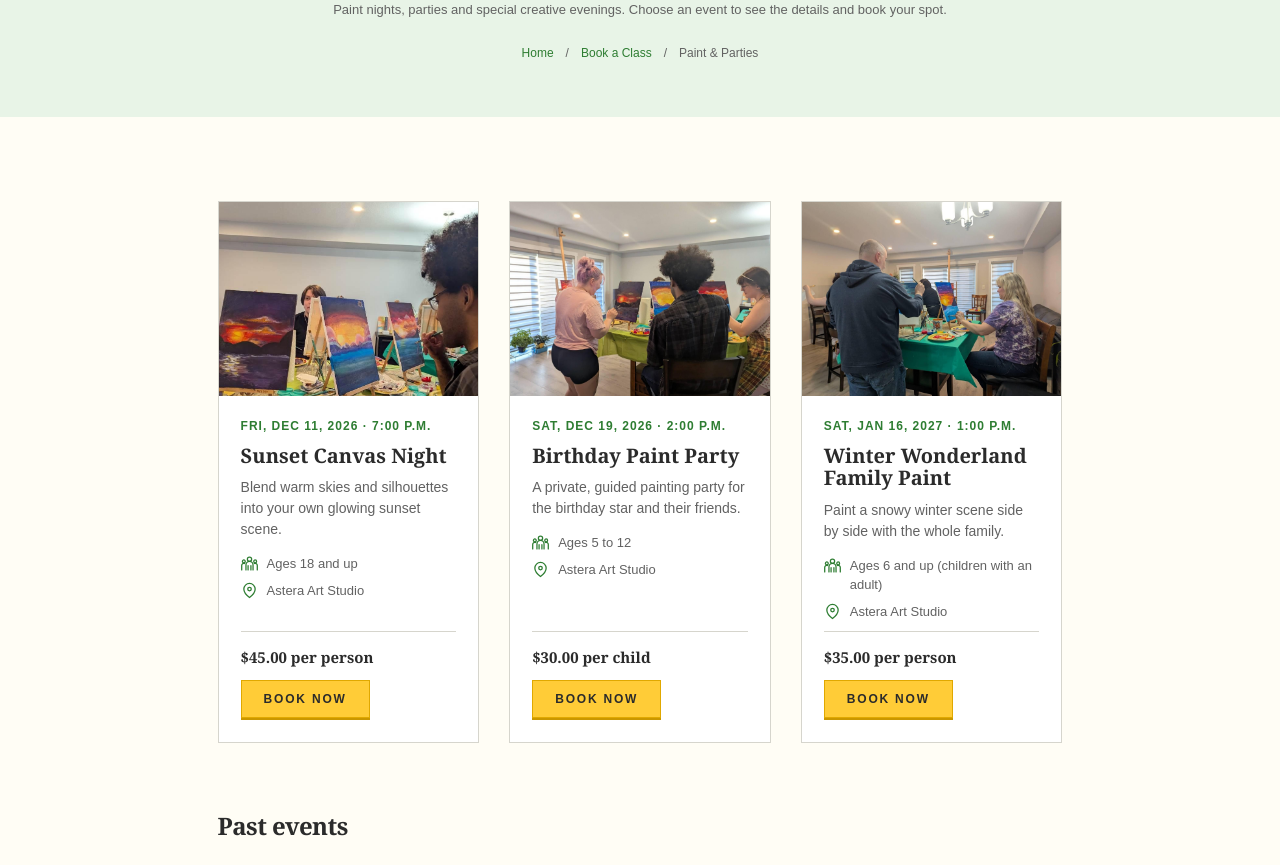
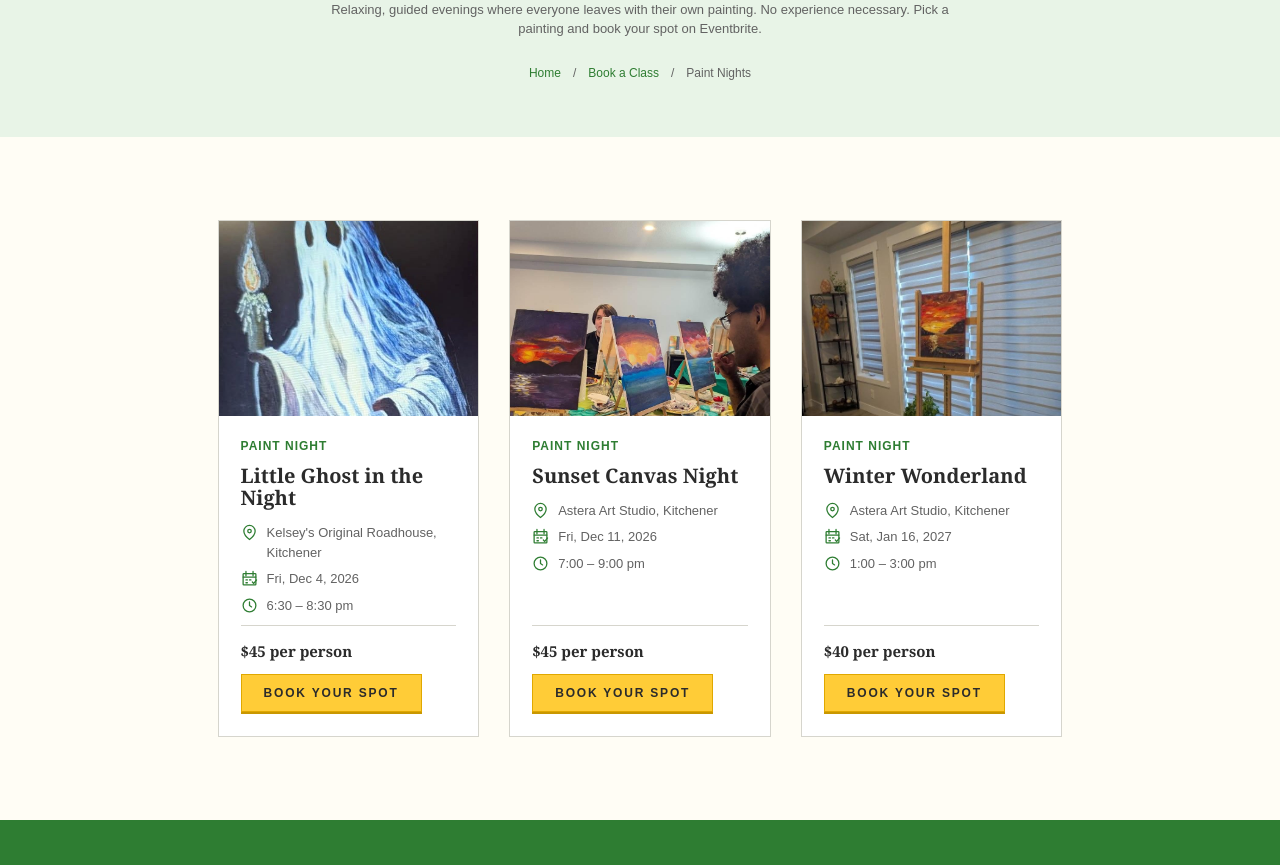
Before and after one commit to developerrightclixs/Astera-Art-Studio, a plain HTML site: page events.html in a window 1280 px wide. Shown: the part 228-1093 px from the top of the page. Drawn offline with nearby package versions, Linux system fonts and the light colour scheme.

Commit message:
Paint Nights: card grid with Eventbrite "Book your spot" links
Rebuild events.html as a static grid of paint night cards (3 per row):
painting image, name, location, date, hour, price and a "Book your spot"
button that opens the event's Eventbrite page. Adding a paint night means
copying one card. Dates, prices and Eventbrite links are dummy for now.

Update the booking hub copy for Paint Nights, Kids Art Club and Beginner
Painting to match the new flows, plus the README and browser QA checks.

Co-Authored-By: Claude Opus 5.5 <noreply@anthropic.com>

```diff
--- a/events.html
+++ b/events.html
@@ -2,9 +2,9 @@
 <html lang="en">
 <head>
 <meta charset="utf-8"><meta name="viewport" content="width=device-width, initial-scale=1">
-<meta name="description" content="Upcoming paint nights and party events by Colourful Imagination by Astera Art.">
-<meta name="theme-color" content="#2e7d32"><title>Paint &amp; Parties Events — Astera Art</title>
-<link rel="icon" type="image/png" href="assets/client/logo-64.png"><link rel="stylesheet" href="https://cdnjs.cloudflare.com/ajax/libs/aos/2.3.4/aos.css"><link rel="stylesheet" href="style.css"><script src="https://cdnjs.cloudflare.com/ajax/libs/aos/2.3.4/aos.js" defer></script><script src="booking-data.js" defer></script><script src="script.js" defer></script>
+<meta name="description" content="Upcoming paint nights by Colourful Imagination by Astera Art in Kitchener. Book your spot on Eventbrite.">
+<meta name="theme-color" content="#2e7d32"><title>Paint Nights — Astera Art</title>
+<link rel="icon" type="image/png" href="assets/client/logo-64.png"><link rel="stylesheet" href="https://cdnjs.cloudflare.com/ajax/libs/aos/2.3.4/aos.css"><link rel="stylesheet" href="style.css"><script src="https://cdnjs.cloudflare.com/ajax/libs/aos/2.3.4/aos.js" defer></script><script src="script.js" defer></script>
 </head>
 <body id="top">
 <a class="skip-link" href="#main">Skip to content</a>
@@ -18,10 +18,72 @@
 <symbol id="i-pin" viewBox="0 0 24 24"><path d="M20 10c0 6-8 12-8 12S4 16 4 10a8 8 0 0 1 16 0Z"/><circle cx="12" cy="10" r="2.5"/></symbol>
 <symbol id="i-phone" viewBox="0 0 24 24"><path d="m5 3 4 4-2 3c2 4 3 5 7 7l3-2 4 4c-4 7-19-8-18-12l2-4Z"/></symbol>
 <symbol id="i-mail" viewBox="0 0 24 24"><rect x="2" y="5" width="20" height="14" rx="1"/><path d="m2 5 10 8L22 5"/></symbol>
-<symbol id="i-check" viewBox="0 0 24 24"><path d="m5 12 4 4L20 5"/></symbol>
+<symbol id="i-clock" viewBox="0 0 24 24"><circle cx="12" cy="12" r="9"/><path d="M12 7v5l3 2"/></symbol><symbol id="i-check" viewBox="0 0 24 24"><path d="m5 12 4 4L20 5"/></symbol>
 </defs></svg>
 <header class="site-header"><div class="header-inner"><a class="brand" href="index.html" aria-label="Astera Art home"><img class="brand-logo" src="assets/client/logo-320.png" alt="" width="320" height="320">AsteraArt</a><button class="menu-toggle" aria-expanded="false" aria-controls="site-nav" aria-label="Open menu"><span aria-hidden="true">☰</span></button><nav id="site-nav" class="main-nav" aria-label="Main navigation"><a href="index.html">Home</a><a href="about.html">About</a><a href="services.html">Services</a><a href="gallery.html">Gallery</a><a href="contact.html">Contact</a><a href="booking.html" class="nav-book current">Book a Class</a></nav><div class="header-contact"><a href="tel:+15195024118" aria-label="Call the studio"><svg class="icon"><use href="#i-phone"/></svg></a><a href="mailto:tptunde100@yahoo.com" aria-label="Email the studio"><svg class="icon"><use href="#i-mail"/></svg></a></div></div></header>
-<main id="main" class="events-page"><section class="page-banner" data-aos="fade-in"><div class="container"><p class="eyebrow">Paint &amp; Parties</p><h1>Upcoming Events</h1><p>Paint nights, parties and special creative evenings. Choose an event to see the details and book your spot.</p><nav aria-label="Breadcrumb"><a href="index.html">Home</a><span aria-hidden="true">/</span><a href="booking.html">Book a Class</a><span aria-hidden="true">/</span><span>Paint &amp; Parties</span></nav></div></section><section class="section-space"><div class="container"><div id="event-list" class="event-grid"></div><p id="event-empty" class="form-note" hidden>No upcoming events right now. Check back soon or <a class="text-link" href="contact.html">ask us about a private party</a>.</p><div id="past-events" hidden><h2 class="past-events-title">Past events</h2><div id="past-event-list" class="event-grid"></div></div></div></section><noscript><p class="form-note container">Please enable JavaScript to view and book our sessions, or <a class="text-link" href="contact.html">contact the studio</a>.</p></noscript></main>
+<main id="main" class="events-page">
+  <section class="page-banner" data-aos="fade-in"><div class="container">
+    <p class="eyebrow">Book a Class</p>
+    <h1>Paint Nights</h1>
+    <p>Relaxing, guided evenings where everyone leaves with their own painting. No experience necessary. Pick a painting and book your spot on Eventbrite.</p>
+    <nav aria-label="Breadcrumb"><a href="index.html">Home</a><span aria-hidden="true">/</span><a href="booking.html">Book a Class</a><span aria-hidden="true">/</span><span>Paint Nights</span></nav>
+  </div></section>
+  <section class="section-space" aria-labelledby="paint-nights-title"><div class="container">
+    <h2 id="paint-nights-title" class="visually-hidden">Upcoming paint nights</h2>
+    <!-- To add a paint night, copy one <article> and change the image, name, location/date, hour, price and Eventbrite link.
+         DUMMY dates, hours, prices and Eventbrite links (https://www.eventbrite.ca/) until the client sends the real ones. -->
+    <div class="event-grid">
+      <article class="event-card paint-night-card" data-aos="fade-up">
+        <div class="event-card-image"><img src="assets/events/little-ghost-in-the-night.jpg" alt="Painting of a glowing white ghost holding a candle on a dark background" loading="lazy" width="600" height="450"></div>
+        <div class="event-card-body">
+          <p class="event-card-date">Paint Night</p>
+          <h3>Little Ghost in the Night</h3>
+          <ul class="event-card-meta">
+            <li><svg class="icon"><use href="#i-pin"/></svg><span>Kelsey's Original Roadhouse, Kitchener</span></li>
+            <li><svg class="icon"><use href="#i-calendar"/></svg><span>Fri, Dec 4, 2026</span></li>
+            <li><svg class="icon"><use href="#i-clock"/></svg><span>6:30 – 8:30 pm</span></li>
+          </ul>
+          <div class="event-card-footer">
+            <span class="event-card-price">$45 per person</span>
+            <a class="button button-small" href="https://www.eventbrite.ca/" target="_blank" rel="noopener" aria-label="Book your spot: Little Ghost in the Night (opens Eventbrite)">Book your spot</a>
+          </div>
+        </div>
+      </article>
+      <article class="event-card paint-night-card" data-aos="fade-up" data-aos-delay="100">
+        <div class="event-card-image"><img src="assets/client/sunset-canvases.jpg" alt="Row of sunset paintings on table easels" loading="lazy" width="600" height="450"></div>
+        <div class="event-card-body">
+          <p class="event-card-date">Paint Night</p>
+          <h3>Sunset Canvas Night</h3>
+          <ul class="event-card-meta">
+            <li><svg class="icon"><use href="#i-pin"/></svg><span>Astera Art Studio, Kitchener</span></li>
+            <li><svg class="icon"><use href="#i-calendar"/></svg><span>Fri, Dec 11, 2026</span></li>
+            <li><svg class="icon"><use href="#i-clock"/></svg><span>7:00 – 9:00 pm</span></li>
+          </ul>
+          <div class="event-card-footer">
+            <span class="event-card-price">$45 per person</span>
+            <a class="button button-small" href="https://www.eventbrite.ca/" target="_blank" rel="noopener" aria-label="Book your spot: Sunset Canvas Night (opens Eventbrite)">Book your spot</a>
+          </div>
+        </div>
+      </article>
+      <article class="event-card paint-night-card" data-aos="fade-up" data-aos-delay="200">
+        <div class="event-card-image"><img src="assets/client/easel-sunset.jpg" alt="A finished painting on a wooden easel in the studio" loading="lazy" width="600" height="450"></div>
+        <div class="event-card-body">
+          <p class="event-card-date">Paint Night</p>
+          <h3>Winter Wonderland</h3>
+          <ul class="event-card-meta">
+            <li><svg class="icon"><use href="#i-pin"/></svg><span>Astera Art Studio, Kitchener</span></li>
+            <li><svg class="icon"><use href="#i-calendar"/></svg><span>Sat, Jan 16, 2027</span></li>
+            <li><svg class="icon"><use href="#i-clock"/></svg><span>1:00 – 3:00 pm</span></li>
+          </ul>
+          <div class="event-card-footer">
+            <span class="event-card-price">$40 per person</span>
+            <a class="button button-small" href="https://www.eventbrite.ca/" target="_blank" rel="noopener" aria-label="Book your spot: Winter Wonderland (opens Eventbrite)">Book your spot</a>
+          </div>
+        </div>
+      </article>
+    </div>
+  </div></section>
+</main>
 <footer class="site-footer"><div class="container"><div class="footer-grid" data-aos="fade-up"><div><a class="brand" href="index.html"><img class="brand-logo" src="assets/client/logo-320.png" alt="" width="320" height="320">AsteraArt</a><p>Colourful Imagination by Astera Art.<br>Paint parties, kids’ art club and art<br>classes in Kitchener, Ontario.</p></div><nav aria-label="Footer navigation"><h3>Explore</h3><a href="index.html">Home</a><a href="about.html">About</a><a href="services.html">Services</a><a href="gallery.html">Gallery</a><a href="contact.html">Contact</a></nav><div><h3>Contact</h3><address class="contact-details"><div><span class="icon-square"><svg class="icon"><use href="#i-pin"/></svg></span><div><h4>Our Studio</h4><p>171 Rochefort St., Kitchener, ON, N2R 0N1, Canada</p></div></div><div><span class="icon-square"><svg class="icon"><use href="#i-phone"/></svg></span><div><h4>Call Us</h4><a href="tel:+15195024118">5195024118</a></div></div><div><span class="icon-square"><svg class="icon"><use href="#i-mail"/></svg></span><div><h4>Email Support</h4><a href="mailto:tptunde100@yahoo.com">tptunde100@yahoo.com</a></div></div></address></div></div><div class="footer-bottom"><span>Design &amp; developed by <a href="https://premiumwebagency.com/" target="_blank" rel="noopener">Premium Web Agency</a>.</span><a href="#top">Back to top ↑</a></div></div></footer>
 
 <dialog id="image-dialog" class="image-dialog" aria-label="Gallery image viewer"><button class="close-dialog" data-close="image-dialog" aria-label="Close image viewer">×</button><img id="lightbox-image" alt=""><p id="lightbox-caption"></p></dialog>
```
Also changed, not shown: booking.html (+4 -4 lines), 2 other files.
